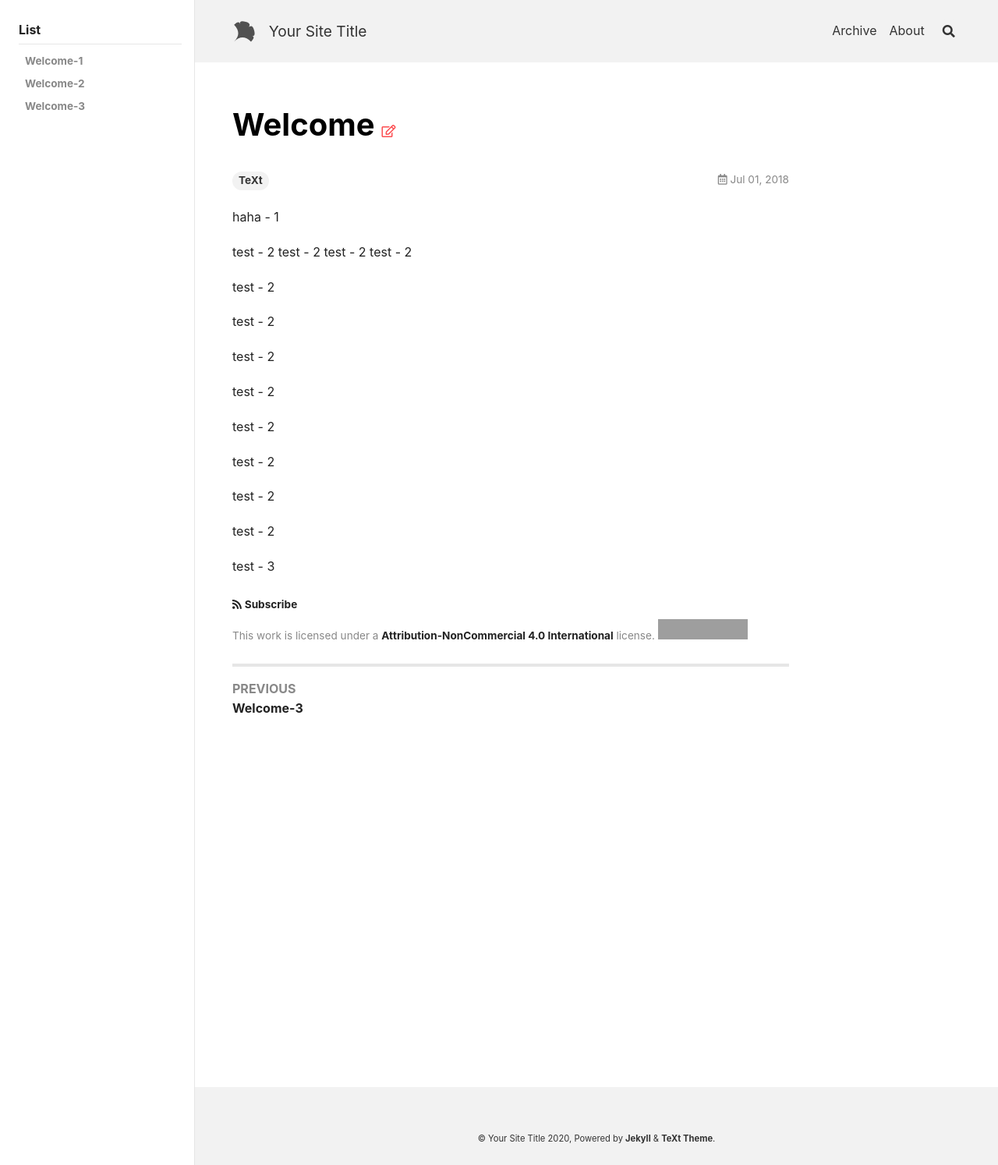
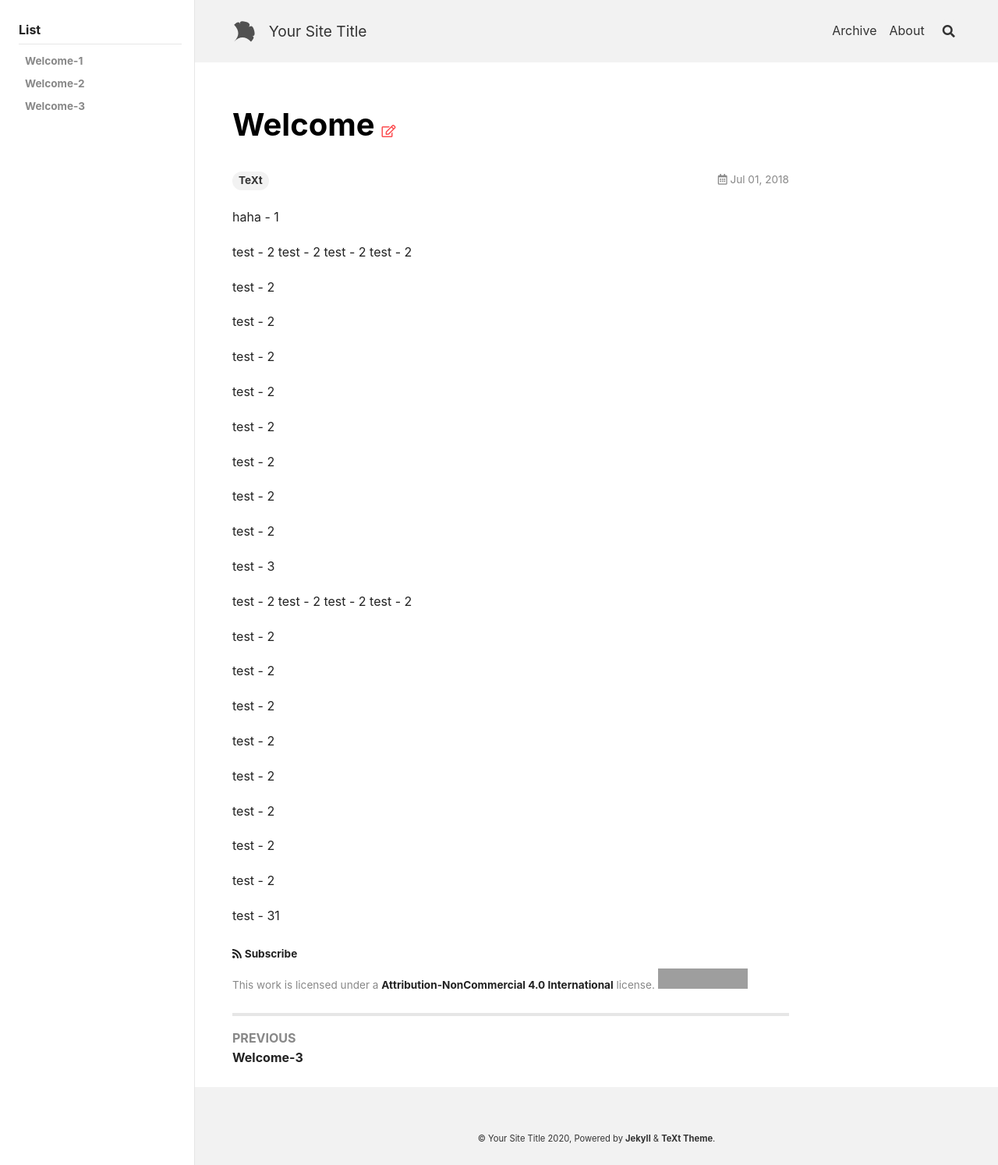
Before and after one commit to FallingSnow2020/FallingSnow2020.github.io, a Jekyll site: the page built from _posts/2018-07-01-welcome.md, in a window 1280 px wide. Shown: the whole page at 78% size. Built offline with Jekyll 4.4.1, drawn with Linux system fonts in a browser that asks for light colours; nearby versions of some CDN libraries; grey boxes are pictures that could not be loaded.

Commit message:
Update 2018-07-01-welcome.md

```diff
--- a/_posts/2018-07-01-welcome.md
+++ b/_posts/2018-07-01-welcome.md
@@ -51,3 +51,44 @@ test - 2
 test - 2
 
 test - 3
+
+test - 2
+test - 2
+test - 2
+test - 2
+
+
+test - 2
+
+
+test - 2
+
+
+
+
+test - 2
+
+
+
+test - 2
+
+
+
+test - 2
+
+
+
+
+
+test - 2
+
+
+
+
+test - 2
+
+
+
+test - 2
+
+test - 31
```
